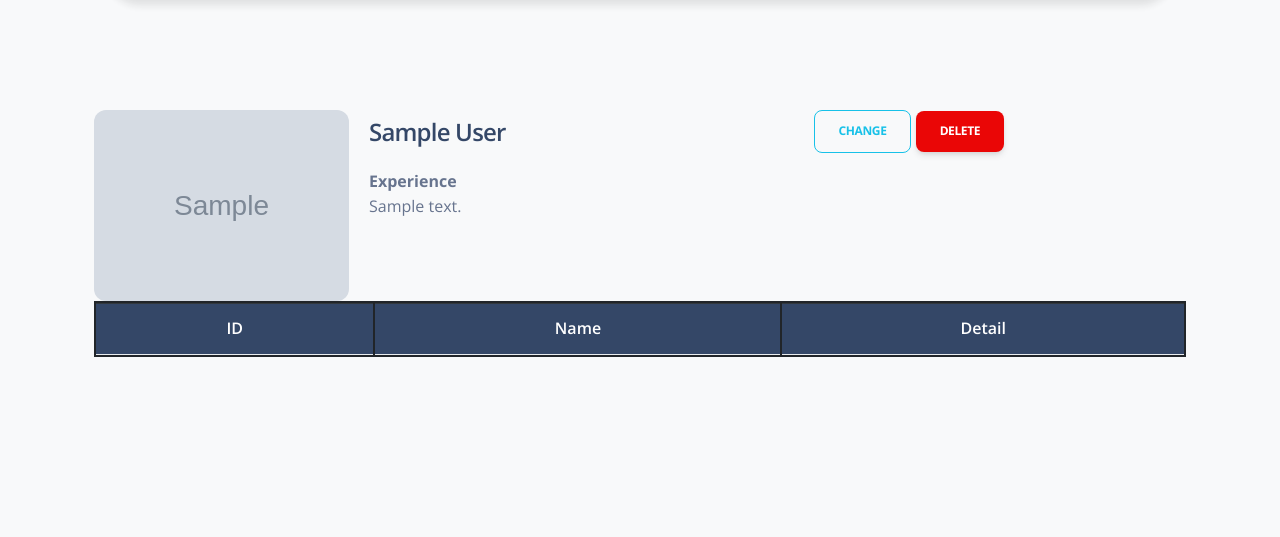
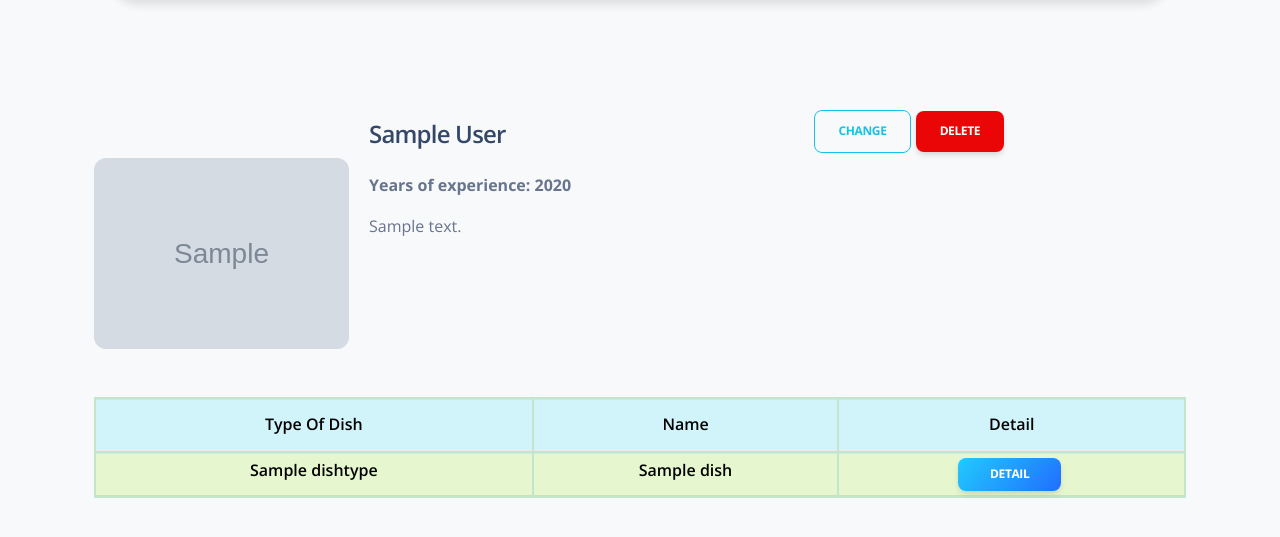
Before and after one commit to Sebshe/restaurant-kitchen-service-, a Django app: page /cooks/1/ in a window 1280 px wide. Shown: the part 83-620 px from the top of the page. Run offline with Django 4.2, Linux system fonts and the light colour scheme; a user stored in the database is signed in; tables that the repository leaves empty hold one stand-in row (values such as "Sample post"); grey boxes marked "Sample" are stand-in pictures; lists and menus that the app fills with data are empty; some libraries are stand-ins or nearby versions.

Commit message:
Added styles and links in cook_detail.html

```diff
--- a/templates/kitchen_service/cook_detail.html
+++ b/templates/kitchen_service/cook_detail.html
@@ -24,7 +24,7 @@
       <div class="row">
         <div class="col-12 mx-auto">
           <div class="row py-lg-7 py-5">
-            <div class="col-lg-3 col-md-5 position-relative my-auto">
+            <div class="col-lg-3 col-md-5 position-relative my-5">
               {% if user.image %}
                 <img class="img border-radius-lg max-width-300 w-100 position-relative z-index-2"
                      alt="User avatar"
@@ -43,19 +43,22 @@
                 </h4>
                 {% if user == cook %}
                   <div class="d-block">
-                    <a href="#" class="btn btn-outline-info text-nowrap mb-0">
+                    <a href="{% url 'kitchen_service:cook-update' pk=cook.id %}"
+                       class="btn btn-outline-info text-nowrap mb-1">
                       Change
                     </a>
-                    <a href="#" class="btn btn-danger text-nowrap mb-0">
+                    <a href="#" class="btn btn-danger text-nowrap mb-1">
                       Delete
                     </a>
                   </div>
                 {% endif %}
               </div>
               <p class="text-lg mb-0">
-                <div class="font-weight-bolder mt-3">
-                  Experience
-                </div>
+                {% if cook.years_of_experience is not None %}
+                  <div class="font-weight-bolder my-3">
+                    Years of experience: {{ cook.years_of_experience }}
+                  </div>
+                {% endif %}
                 {% if cook.bio is not None %}
                   {{ cook.bio }}
                 {% else %}
@@ -66,22 +69,22 @@
 
             <div class="container">
               {% if cook.dishes.all %}
-                <table class="table table-sm table-dark">
-                  <thead>
+                <table class="table table-sm table-success">
+                  <thead class="table-info">
                     <tr>
-                      <th class="text-center">ID</th>
+                      <th class="text-center">Type of Dish</th>
                       <th class="text-center">Name</th>
                       <th class="text-center">Detail</th>
                     </tr>
                   </thead>
                   <tbody>
-                  {% for dish in dishtype.dishes.all %}
+                  {% for dish in cook.dishes.all %}
                     <tr>
-                      <th class="text-center">{{ dish.id }}  </th>
-                      <th class="text-center">{{ dish.name }}  </th>
+                      <th class="text-center">{{ dish.dish_type }}</th>
+                      <th class="text-center">{{ dish.name }}</th>
                       <th class="text-center">
-                        <a href="#"
-                           class="btn btn-primary w-auto me-1 mb-0">
+                        <a href="{% url 'kitchen_service:dish-detail' pk=dish.id %}"
+                           class="btn btn-sm bg-gradient-info w-auto me-1 mb-0">
                           Detail
                         </a>
                       </th>
--- a/templates/kitchen_service/dish_type_list.html
+++ b/templates/kitchen_service/dish_type_list.html
@@ -87,7 +87,7 @@
         <tr>
           <th class="text-center">{{ dishtype.id }}  </th>
           <th class="text-center">{{ dishtype.name }}  </th>
-          <th class="text-center">{{ dishtype.num_dishes }}  </th>
+          <th class="text-center">{{ dishtype.dishes.count }}  </th>
           <th class="text-center">
             <a href="{% url 'kitchen_service:type-of-dish-detail' pk=dishtype.id %}"
                class="btn btn-sm bg-gradient-info w-auto me-1 mb-0">
```
